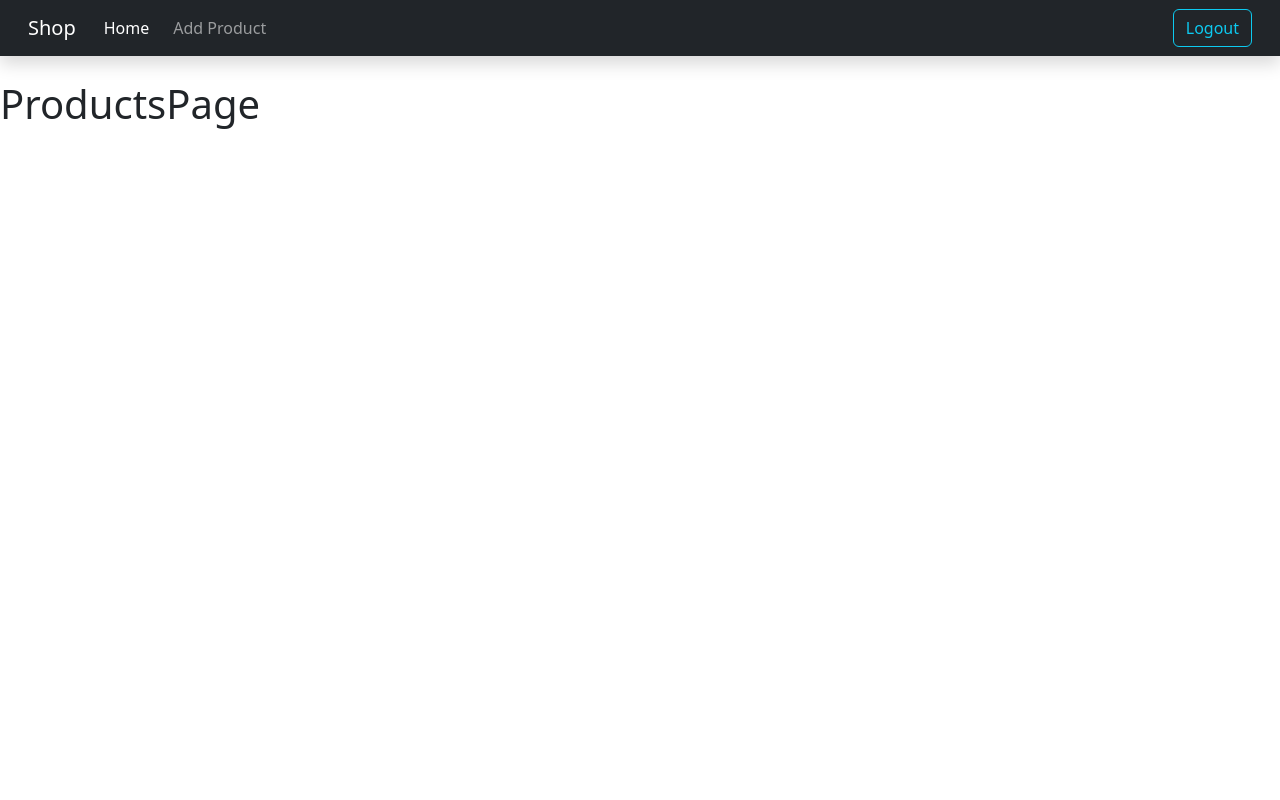
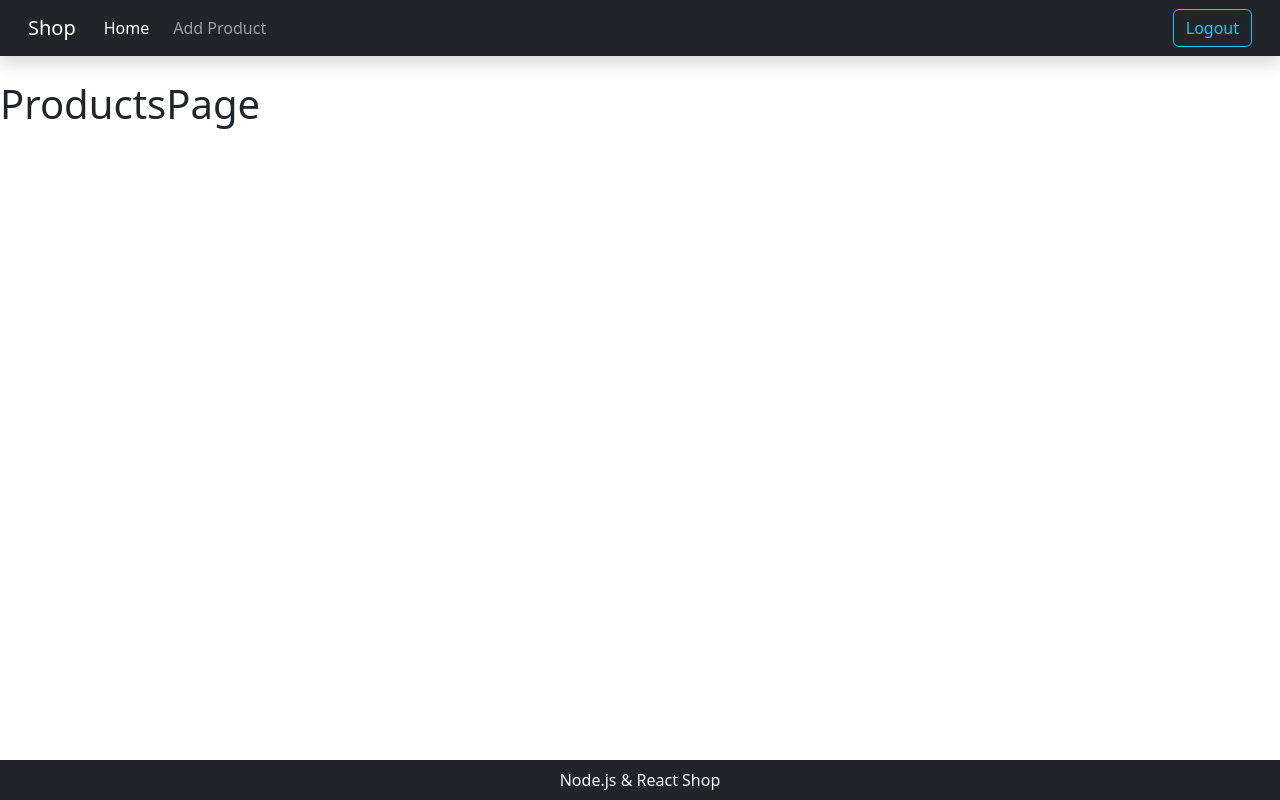
Before and after one commit to maxsherepot/shop_mongodb_RestAPI_react, a React (Create React App) app in the folder client/: page / in a window 1280 px wide. Built offline with nearby package versions, Linux system fonts and the light colour scheme.

Commit message:
footer added

```diff
--- /dev/null
+++ b/client/src/components/App.css
@@ -0,0 +1,6 @@
+footer {
+    position: absolute;
+    bottom: 0;
+    left: 0;
+    width: 100%;
+}
--- a/client/src/components/App.js
+++ b/client/src/components/App.js
@@ -1,5 +1,6 @@
 import React from 'react';
 import Routes from '../routes';
+import './App.css';
 
 
 const App = () => {
--- /dev/null
+++ b/client/src/components/Footer.jsx
@@ -0,0 +1,12 @@
+
+const Footer = () => {
+
+    return (
+        <footer className="footer bg-dark py-2">
+            <div className="text-light text-center">Node.js & React Shop</div>
+        </footer>
+    )
+}
+
+
+export default Footer;
--- a/client/src/routes.js
+++ b/client/src/routes.js
@@ -1,4 +1,5 @@
 import { Switch, Route, Redirect } from 'react-router-dom';
+import Footer from './components/Footer';
 import Navbar from './components/Navbar';
 import ProductDetailsPage from './pages/productDetailsPage';
 import ProductsPage from './pages/productsPage';
@@ -11,6 +12,7 @@ const Routes = () => (
             <Route exact path="/" component={ProductsPage} />
             <Route path="/:id" component={ProductDetailsPage} />
         </Switch>
+        <Footer />
     </>
 )
 
```
